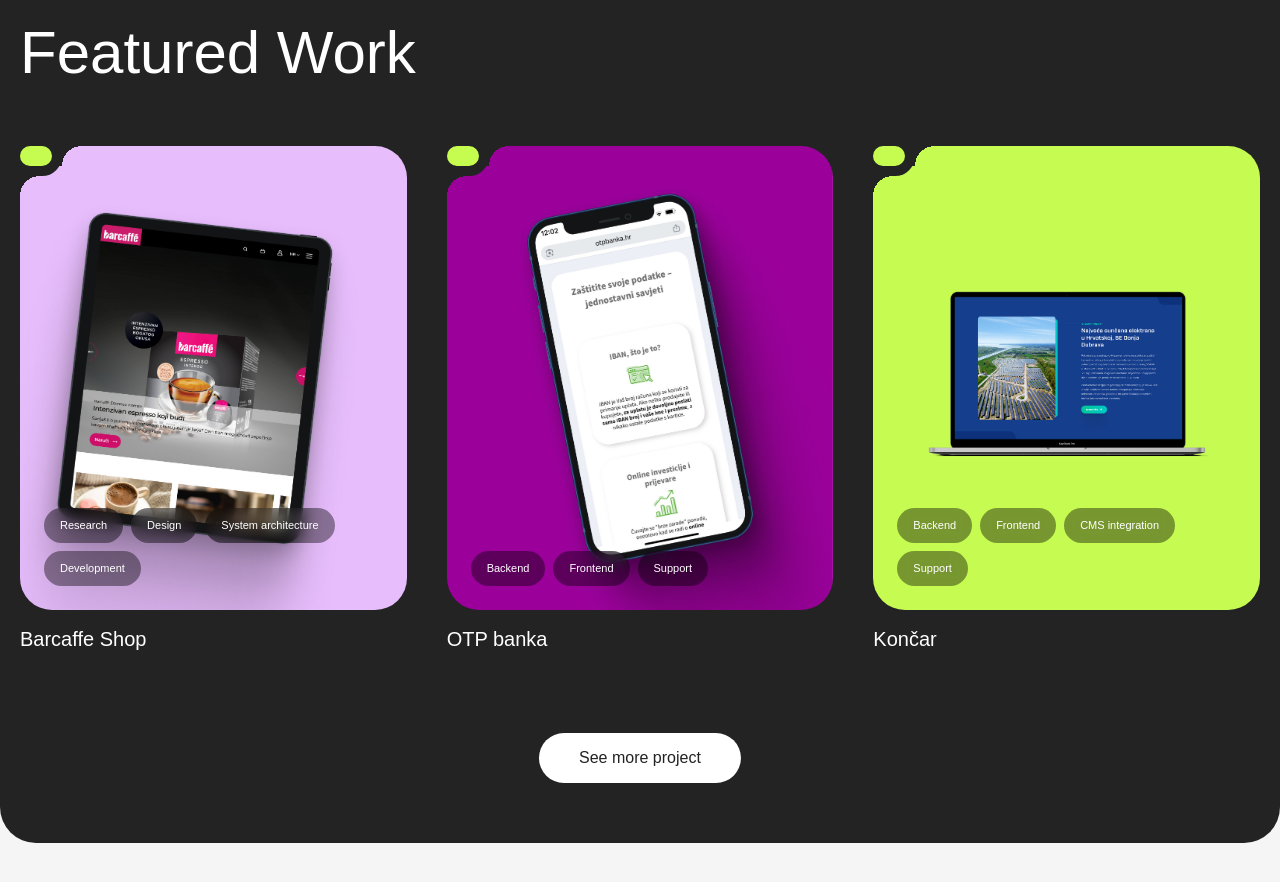
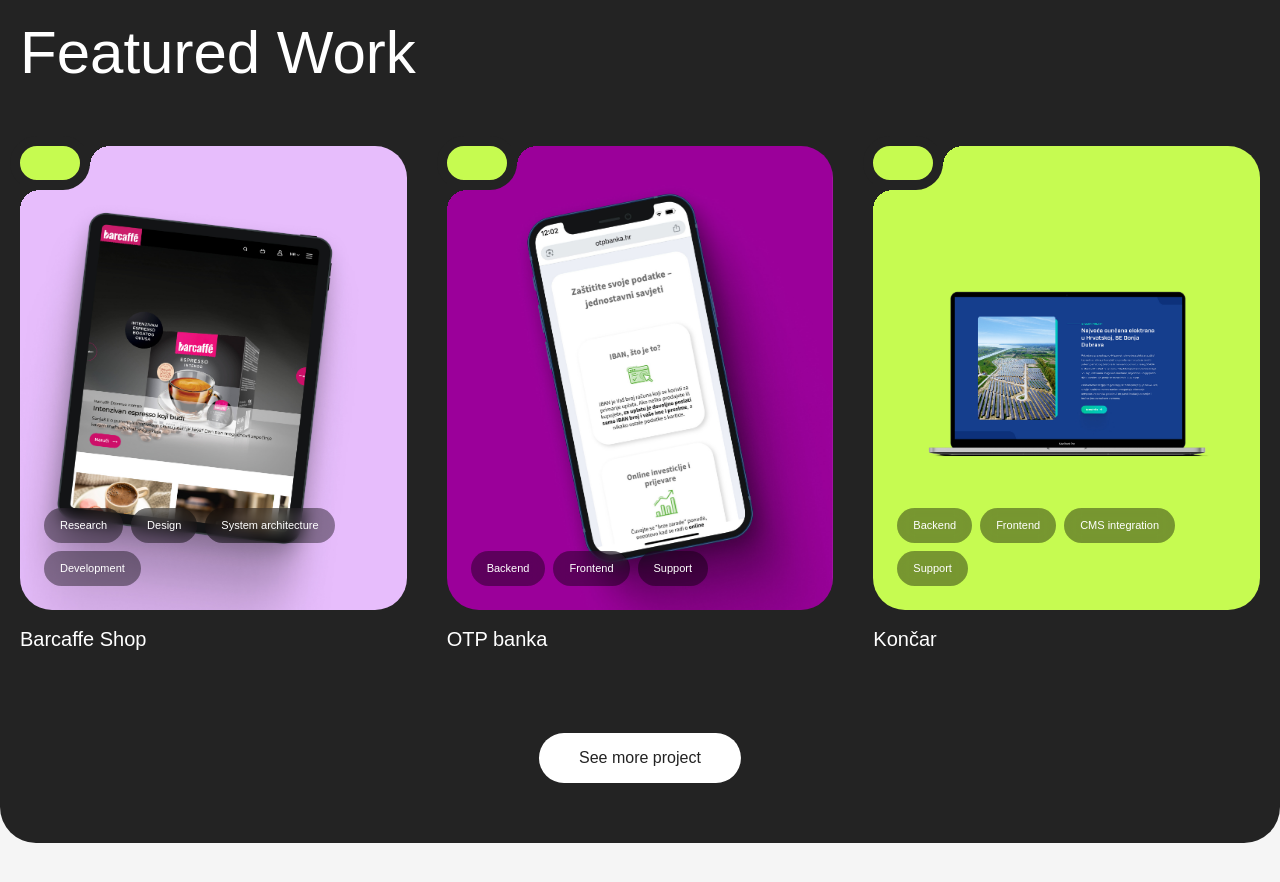
Before and after one commit to petar-simeta/evidente-website, a Next.js app: page /en in a window 1280 px wide. Shown: the part 2460-3342 px from the top of the page. Built offline with nearby package versions, Linux system fonts and the light colour scheme; a web font is replaced by a local one.

Commit message:
changed yearTag so it's a bit bigger when there is no year

```diff
--- a/src/app/[locale]/page.module.scss
+++ b/src/app/[locale]/page.module.scss
@@ -889,6 +889,8 @@
           border-radius: 100vh;
           border: 10px solid var(--black-color);
           z-index: 2;
+          min-height: 54px;
+          min-width: 80px;
 
           &:after {
             content: '';
```
